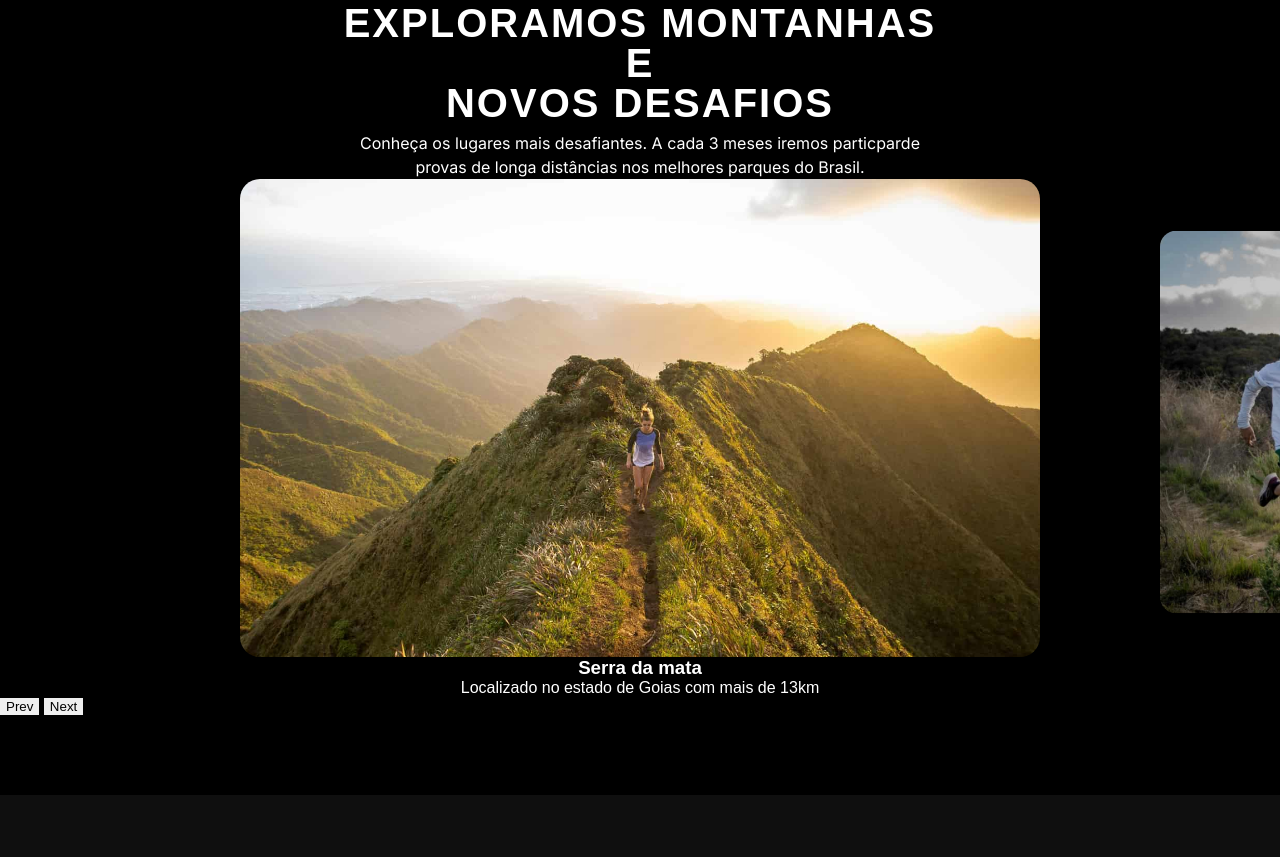
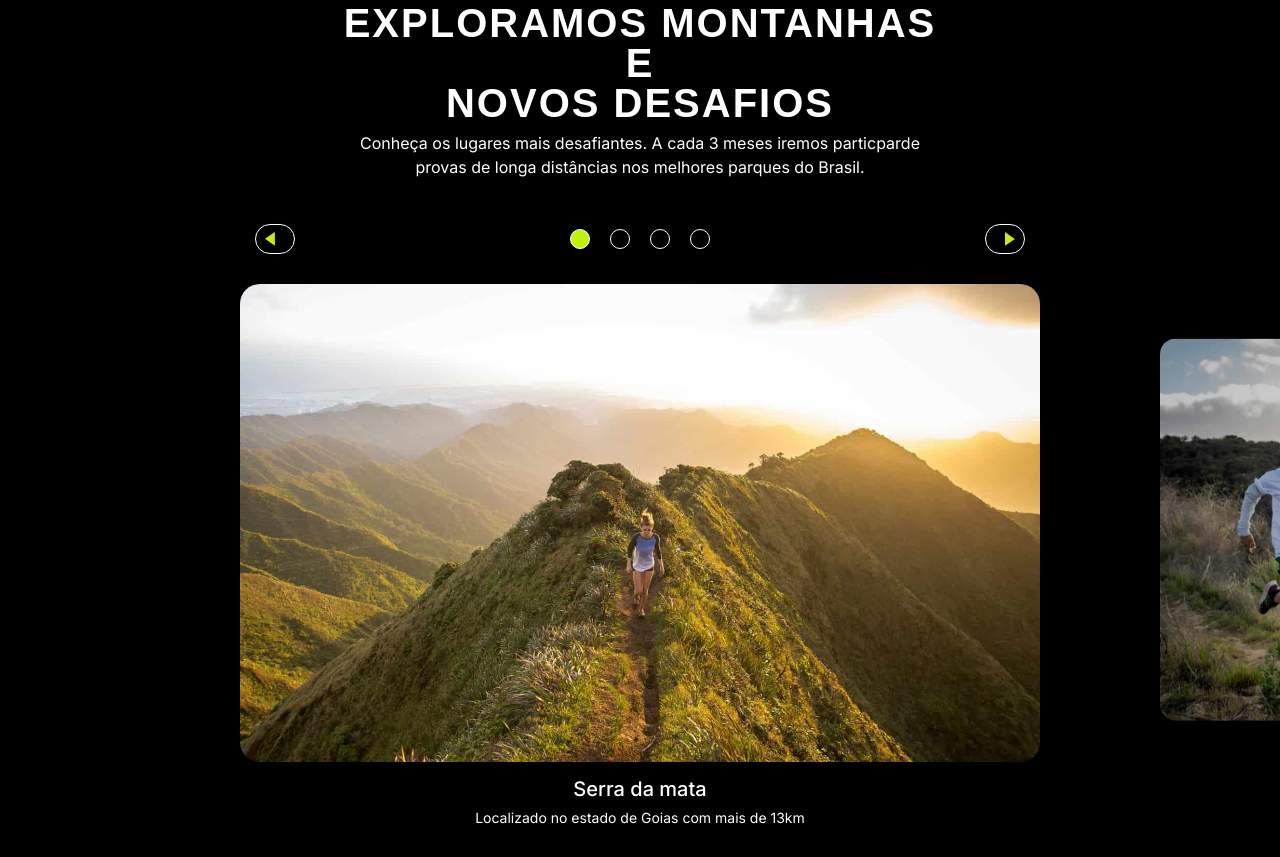
Before and after one commit to CamilaMergulhao/pedro-ravi, a plain HTML site: page index.html in a window 1280 px wide. Shown: the part 1243-2100 px from the top of the page. Drawn offline with Linux system fonts and the light colour scheme; a web font is replaced by a local one.

Commit message:
add paginacao slide-places

```diff
--- a/css/home/places.css
+++ b/css/home/places.css
@@ -1,15 +1,16 @@
-.places{
+.places-bg{
 background-color: var(--color-1);
 padding: 80px 0px;
 }
 
 
+
 /* place-title */
-
 .places-title{
 text-align: center;
 max-width: 600px;
 margin: auto;
+margin-bottom: 30px;
 }
 
 .places-title h2{
@@ -17,18 +18,91 @@ margin-bottom: 8px;
 }
 
 
+
+
+
+/* btn-nav */
+.btn-nav{
+display: flex;
+justify-content: space-between;
+width: 100%;
+max-width: 800px;
+margin: auto;
+}
+
+.btn-nav button{
+cursor: pointer;
+background-color: #ffffff8a;
+background-color: transparent;
+border: 1px solid var(--color-0);
+margin: 15px;
+width: 40px;
+height: 30px;
+border-radius: 15px;
+display: flex;
+align-items: center;
+justify-content: center;
+}
+
+.prev img{
+padding-right: 10px;
+}
+
+.next img{
+padding-left: 10px;
+}
+
+.prev img, .next img{
+width: 10px;
+height: auto;
+margin: 0;
+}
+
+
+/* nav-slide */
+.nav-slide{
+position: relative;
+display: flex;
+align-items: center;
+}
+
+.nav-slide-list {
+position: absolute;
+display: flex;
+top: 50%;
+left: 50%;
+transform: translate(-50%, -50%);
+}
+
+.nav-slide-list li{
+margin: 10px;
+color: transparent; /* Esconde os números */
+border: 1px solid white;
+width: 18px;
+height: 18px;
+border-radius: 100%;
+cursor: pointer;
+}
+
+.nav-slide-list li.active{
+background-color: var(--color-brand); /* Cor do novo conteúdo quando ativo */
+}
+
+
+
 /* place-ctn */
 #place-wrapper{
 overflow: hidden;
+position: relative;
 }
 
 /* place-box */
 #place-box{
 display: flex;
+margin: 15px 0px;
 }
 
 /* place-imgs */
-
 .place-imgs-ctn{
 max-width: 800px;
 width: 80vw;
@@ -48,11 +122,9 @@ opacity: 1;
 transform: scale(1);
 }
 
-
 .place-imgs-ctn:hover{
 will-change: transform;
 }
-
 
 .place-imgs{
 border-radius: var(--radius-20);
@@ -60,3 +132,9 @@ overflow: hidden;
 box-shadow: 0 4px 4px 0 rgba(0, 0, 0, .5);
 display: block;
 }
+
+/* place-imgs-ctn h3 */
+.place-imgs-ctn h3{
+margin-top: 15px;
+margin-bottom: 5px;
+}
--- a/css/utility/typography.css
+++ b/css/utility/typography.css
@@ -26,7 +26,6 @@ font: var(--font-14);
 .text-16 {
 font: var(--font-16);
 }
-
 
 .text-18{
 font: var(--font-18);
--- a/index.html
+++ b/index.html
@@ -117,8 +117,8 @@
             </div>
         </section>
 
-        <section class="places">
-            <div>
+        <section class="places-bg">
+            <div class="places">
                 <div class="places-title">
                     <h2 class="title-40 color-0">Exploramos montanhas e<br> novos desafios</h2>
                     <div class="places-title-text">
@@ -126,38 +126,55 @@
                     </div>
                 </div>
 
+            <nav class="nav-slide container">
+                <div class="btn-nav">
+                    <button class="prev"><img src="icons/icon-prev.svg" alt=""></button>
+                    <button class="next"><img src="icons/icon-next.svg" alt=""></button>
+                </div>
+
+                <ul class="nav-slide-list color-0">
+
+
+
+                </ul>
+            </nav>
+
+
             <div id="place-wrapper">
                 <ul id="place-box">
                     <li class="place-imgs-ctn">
                         <div class="place-imgs"><img src="img/place-1.jpg" alt=""></div>
-                    <h3>Serra da mata </h3>
-                    <p>Localizado no estado de Goias com mais de 13km</p>
+                    <h3 class="text-20">Serra da mata </h3>
+                    <p class="text-14">Localizado no estado de Goias com mais de 13km</p>
                     </li>
 
                     <li class="place-imgs-ctn">
                         <div class="place-imgs"><img src="img/place-2.jpg" alt=""></div>
-                    <h3>Chapada Diamantina </h3>
-                    <p>Localizado no estado da Bahia com mais de 15km</p>
+                    <h3 class="text-20">Chapada Diamantina </h3>
+                    <p class="text-14">Localizado no estado da Bahia com mais de 15km</p>
                     </li>
 
                     <li class="place-imgs-ctn">
                         <div class="place-imgs"><img src="img/place-3.jpg" alt=""></div>
-                    <h3>Chapada Veadeiros </h3>
-                    <p>Localizado no estado de Goias com mais de 15km</p>
+                    <h3 class="text-20">Chapada Veadeiros </h3>
+                    <p class="text-14">Localizado no estado de Goias com mais de 15km</p>
                     </li>
 
                     <li class="place-imgs-ctn">
                         <div class="place-imgs"><img src="img/place-4.jpg" alt=""></div>
-                    <h3>Vale do Itauí </h3>
-                    <p>Localizado no estado do Rio de Janeiro com mais de 25km</p>
+                    <h3 class="text-20">Vale do Itauí </h3>
+                    <p class="text-14">Localizado no estado do Rio de Janeiro com mais de 25km</p>
                     </li>
                 </ul>
+
+
+                <!-- <div class="btn-nav">
+                    <button class="prev"><img src="icons/icon-prev.svg" alt=""></button>
+                    <button class="next"><img src="icons/icon-next.svg" alt=""></button>
+                </div> -->
+
             </div>
 
-                <div class="btn-nav">
-                    <button class="prev">Prev</button>
-                    <button class="next">Next</button>
-                </div>
 
             </div>
         </section>
--- a/js/slide.js
+++ b/js/slide.js
@@ -2,6 +2,8 @@ export class SlideUm {
     constructor(slideId, wrapperId) {
         this.slide = document.getElementById(slideId);
         this.wrapper = document.getElementById(wrapperId);
+
+
         this.dist = { finalPosition: 0, startX: 0, movement: 0 };
         this.activeClass = 'active';
         this.changeEvent = new Event('changeEvent');
@@ -107,6 +109,8 @@ export class SlideUm {
         this.changeActiveClass();
     }
 
+
+
     changeActiveClass(){
         this.slideArray.forEach((item) => item.element.classList.remove(this.activeClass));
         this.slideArray[this.index.active].element.classList.add(this.activeClass);
@@ -116,6 +120,7 @@ export class SlideUm {
         if (this.index.prev !== undefined) {
             this.changeSlide(this.index.prev);
         }
+
     }
 
     activeNextSlide() {
@@ -146,8 +151,6 @@ export class SlideUm {
         this.activeNextSlide = this.activeNextSlide.bind(this);
 
         this.onResize = this.onResize.bind(this);
-
-
     }
 
 
@@ -157,6 +160,8 @@ export class SlideUm {
         this.addSlideEvents();
         this.slideConfig();
         this.addResizeEvent();
+
+        this.createControl() // new paginação
         this.changeSlide(0);
         return this;
     }
@@ -170,11 +175,48 @@ export class SlideNav extends SlideUm{
         this.prevElement = document.querySelector(prev);
         this.nextElement = document.querySelector(next);
         this.addArrowEvent();
+    }
 
-    }
+
 
     addArrowEvent(){
         this.prevElement.addEventListener('click', this.activePrevSlide);
         this.nextElement.addEventListener('click', this.activeNextSlide);
     }
+
+
+
+
+
+
+    // new  paginação ----------------------------------------
+
+    createControl() {
+        const control = document.querySelector('.nav-slide-list');
+        control.innerHTML = ''; // Limpa a lista existente
+
+        this.slideArray.forEach((item, index) => {
+            const li = document.createElement('li');
+            li.addEventListener('click', () => this.changeSlide(index));
+            control.appendChild(li);
+        });
+
+        this.controlItems = [...control.children]; // Guarda os itens do controle para manipulação
+        this.updateControlActiveClass(); // Atualiza a classe ativa inicialmente
+
+    }
+
+    updateControlActiveClass() {
+        this.controlItems.forEach((item, index) => {
+            item.classList.toggle('active', index === this.index.active);
+        });
+    }
+
+    changeSlide(index) {
+        super.changeSlide(index);
+        this.updateControlActiveClass(); // Atualiza a classe ativa ao mudar o slide
+    }
+
+
+
 }
```
Also changed, not shown: icons/icon-next.svg (added), icons/icon-prev.svg (added).
